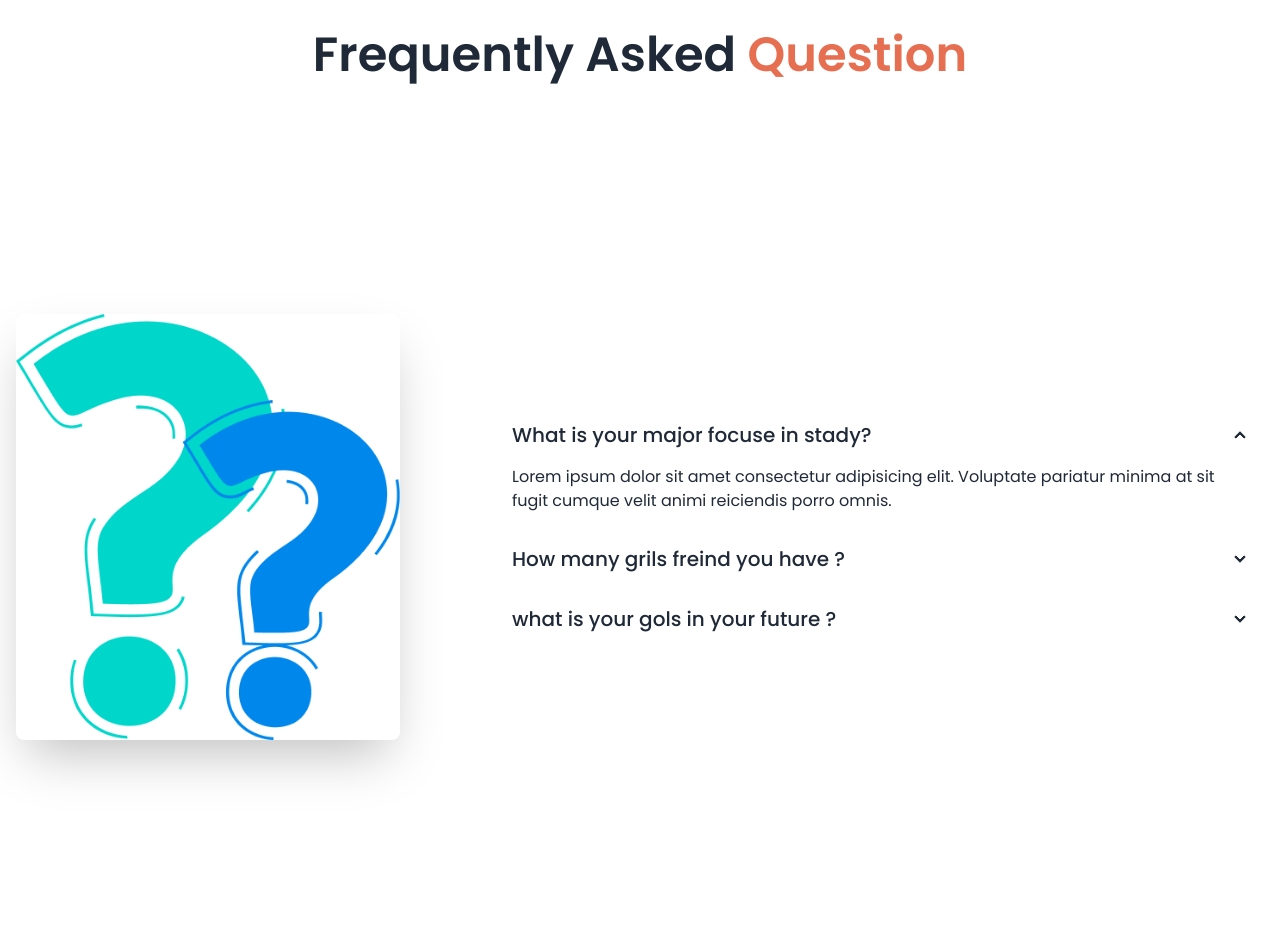
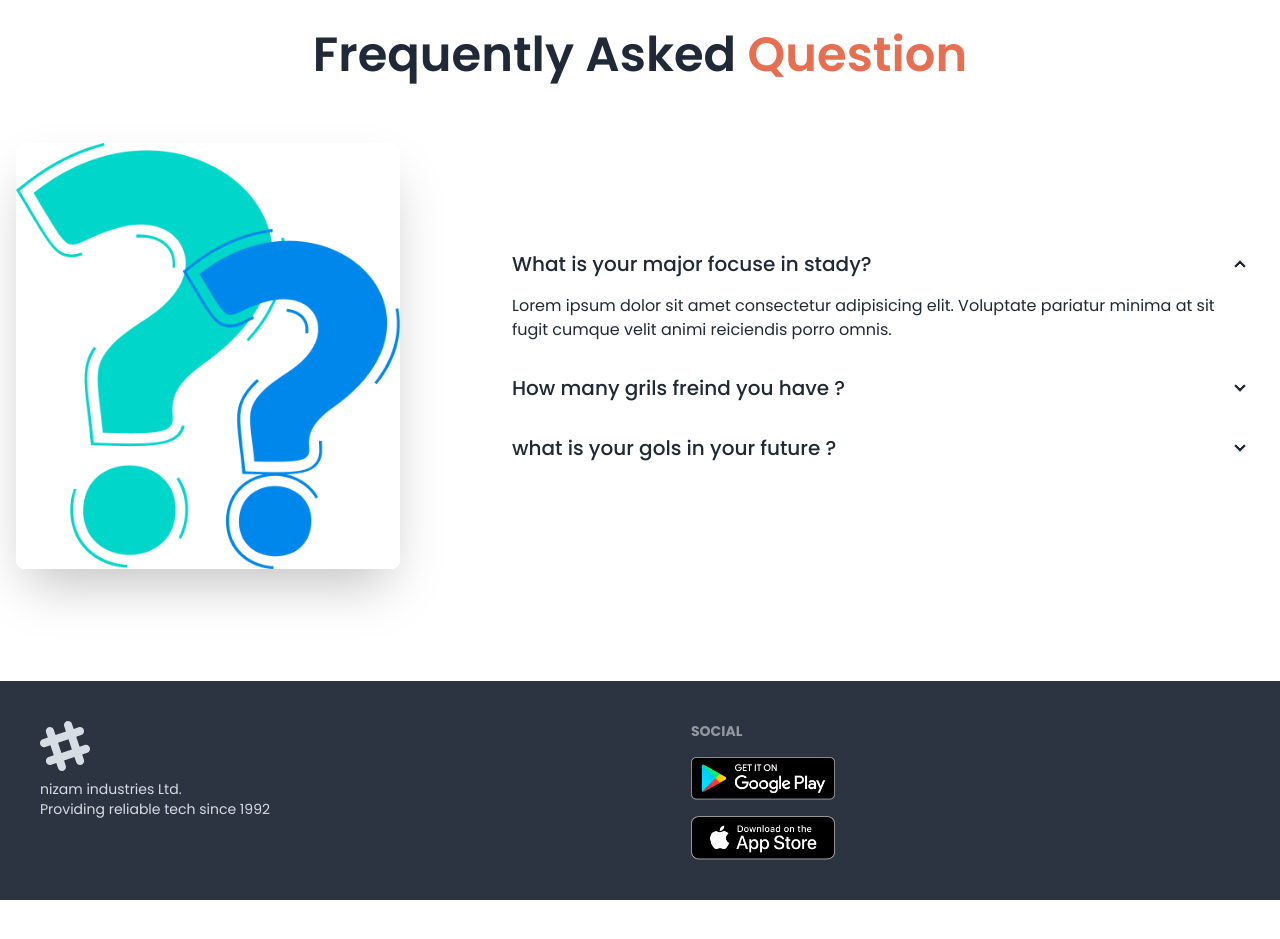
Before and after one commit to nizam70-ns/biker-zone, a plain HTML site: page index.html in a window 1280 px wide. Shown: the part 2460-3399 px from the top of the page. After the commit the page ends 3360 px from the top, so only its background shows below. Drawn offline with nearby package versions, Linux system fonts and the light colour scheme.

Commit message:
footer section

```diff
--- a/index.html
+++ b/index.html
@@ -338,7 +338,7 @@
 <!-- FAQ -->
 <section class="my-24">
   <h3 class="text-5xl font-semibold mb-12  text-center">Frequently Asked <span class="text-bike-primary">Question</span></h3>
-  <div class="hero min-h-screen ">
+  <div class="hero  ">
     <div class="hero-content flex-col lg:gap-24  lg:flex-row">
       <img src="../biker-zone/images/others/faq.png" class=" w-3/4  lg:max-w-sm rounded-lg shadow-2xl" />
       <div>
@@ -374,8 +374,18 @@
   </div>
 </section>
   </main>
-  <footer>
-
+  <footer class="footer p-10 bg-neutral text-neutral-content">
+    <aside>
+      <svg width="50" height="50" viewBox="0 0 24 24" xmlns="http://www.w3.org/2000/svg" fill-rule="evenodd" clip-rule="evenodd" class="fill-current"><path d="M22.672 15.226l-2.432.811.841 2.515c.33 1.019-.209 2.127-1.23 2.456-1.15.325-2.148-.321-2.463-1.226l-.84-2.518-5.013 1.677.84 2.517c.391 1.203-.434 2.542-1.831 2.542-.88 0-1.601-.564-1.86-1.314l-.842-2.516-2.431.809c-1.135.328-2.145-.317-2.463-1.229-.329-1.018.211-2.127 1.231-2.456l2.432-.809-1.621-4.823-2.432.808c-1.355.384-2.558-.59-2.558-1.839 0-.817.509-1.582 1.327-1.846l2.433-.809-.842-2.515c-.33-1.02.211-2.129 1.232-2.458 1.02-.329 2.13.209 2.461 1.229l.842 2.515 5.011-1.677-.839-2.517c-.403-1.238.484-2.553 1.843-2.553.819 0 1.585.509 1.85 1.326l.841 2.517 2.431-.81c1.02-.33 2.131.211 2.461 1.229.332 1.018-.21 2.126-1.23 2.456l-2.433.809 1.622 4.823 2.433-.809c1.242-.401 2.557.484 2.557 1.838 0 .819-.51 1.583-1.328 1.847m-8.992-6.428l-5.01 1.675 1.619 4.828 5.011-1.674-1.62-4.829z"></path></svg>
+      <p>nizam industries Ltd.<br/>Providing reliable tech since 1992</p>
+    </aside>
+    <nav>
+      <header class="footer-title">Social</header>
+      <div class="grid  grid-cols-1 gap-4">
+        <a><img class="w-36" src="../biker-zone/images/others/android.png" alt=""></a>
+        <a><img class="w-36"  src="../biker-zone/images/others/ios.png" alt=""></a>
+      </div>
+    </nav>
   </footer>
 </body>
 
```
